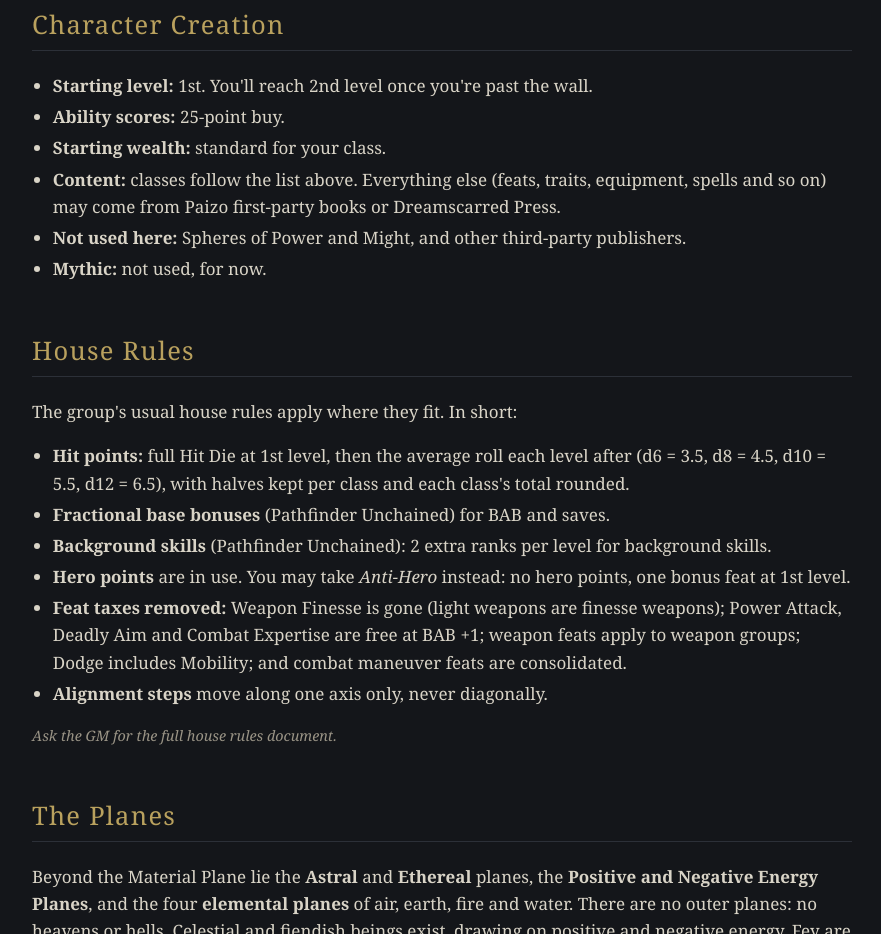
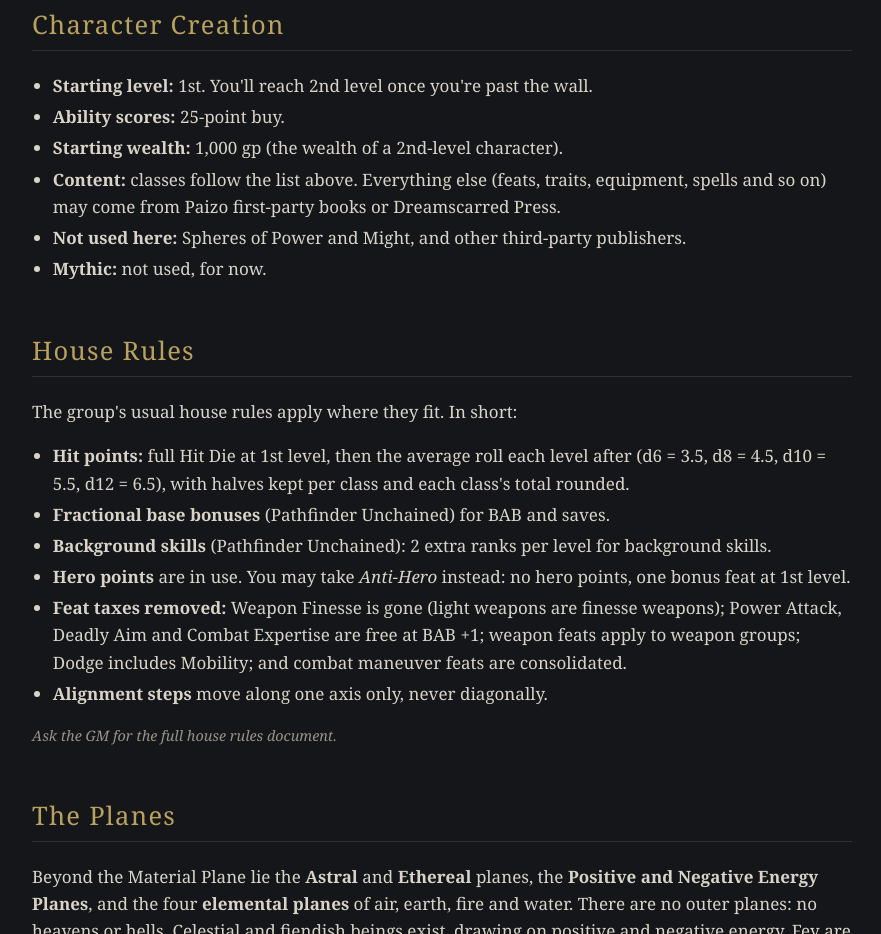
Before and after one commit to NoctuaeSophos/neyrith-players-guide, a plain HTML site: page index.html in a window 1280 px wide. Shown: the part 7760-8694 px from the top of the page, without its empty margins (198-1079 px from the left). Drawn offline with Linux system fonts and the light colour scheme.

Commit message:
Starting wealth: level 2 (1,000 gp)
Co-Authored-By: Claude Opus 5.5 <noreply@anthropic.com>

```diff
--- a/index.html
+++ b/index.html
@@ -248,7 +248,7 @@
 <ul>
   <li><strong>Starting level:</strong> 1st. You'll reach 2nd level once you're past the wall.</li>
   <li><strong>Ability scores:</strong> 25-point buy.</li>
-  <li><strong>Starting wealth:</strong> standard for your class.</li>
+  <li><strong>Starting wealth:</strong> 1,000 gp (the wealth of a 2nd-level character).</li>
   <li><strong>Content:</strong> classes follow the list above. Everything else (feats, traits, equipment, spells and so on) may come from Paizo first-party books or Dreamscarred Press.</li>
   <li><strong>Not used here:</strong> Spheres of Power and Might, and other third-party publishers.</li>
   <li><strong>Mythic:</strong> not used, for now.</li>
```
